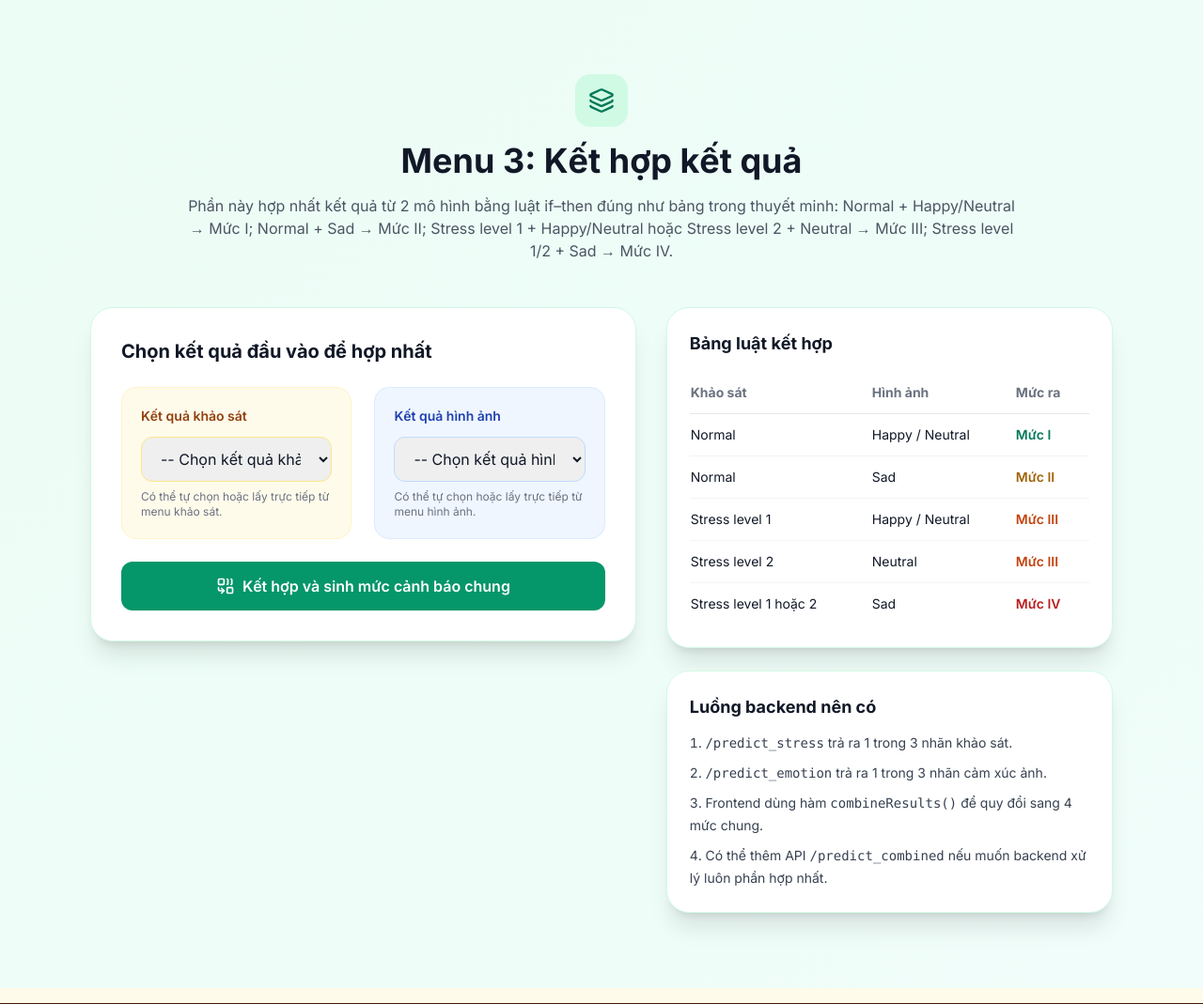
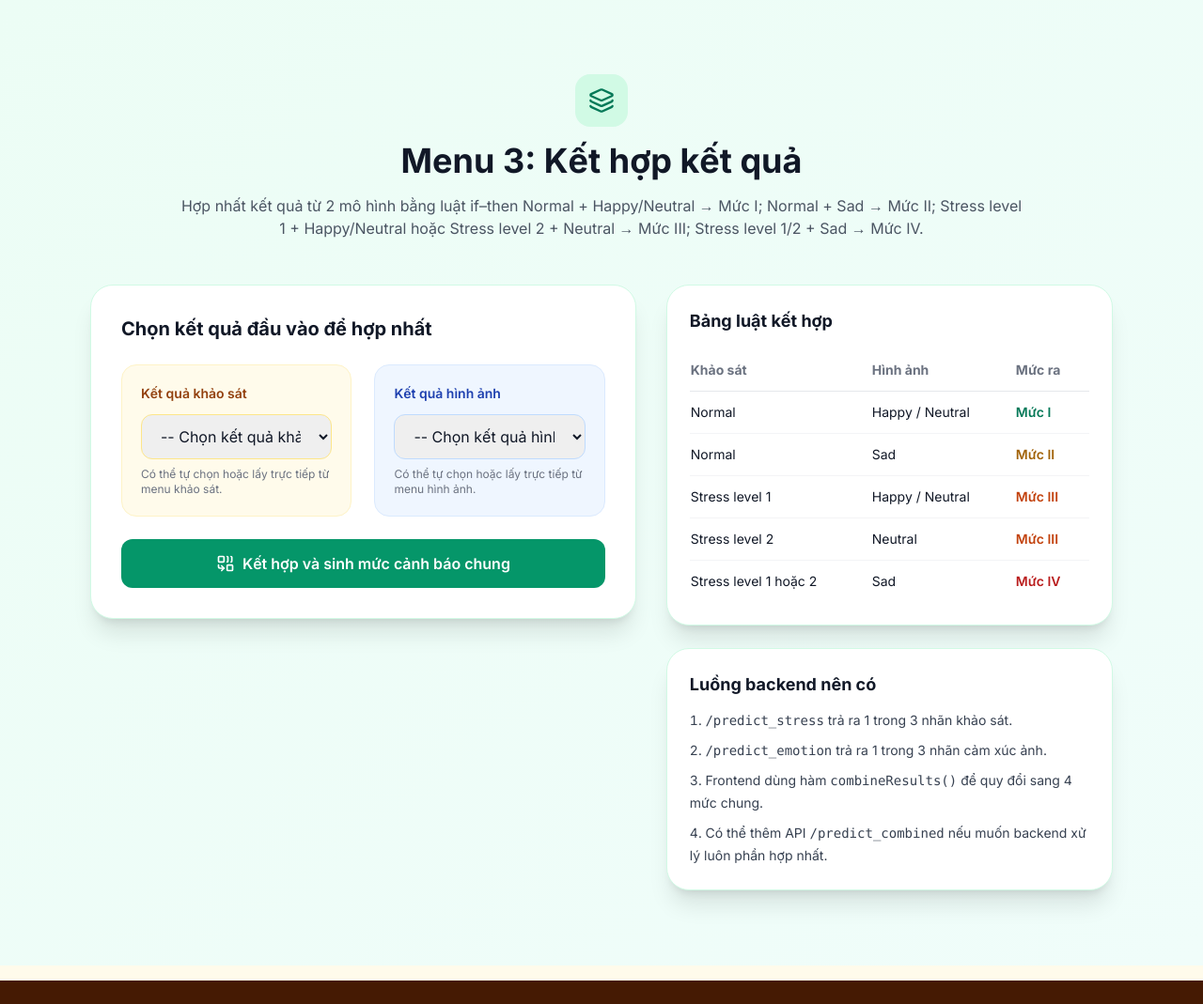
Before and after one commit to nhungnth2505/bmaxs, a Flask app: page / in a window 1280 px wide. Shown: the part 2223-3292 px from the top of the page at 94% size. Run offline with Flask 3, Linux system fonts and the light colour scheme; parts of the project's set-up code (start-up, migrations or seed data) failed here and were passed over; some libraries are stand-ins or nearby versions.

Commit message:
Update index.html

```diff
--- a/templates/index.html
+++ b/templates/index.html
@@ -209,7 +209,7 @@
                                 <i data-lucide="upload" class="w-5 h-5"></i>
                                 Chọn ảnh
                             </button>
-                            <p class="text-sm text-gray-500 mt-3">Ưu tiên ảnh rõ mặt, chính diện, đủ sáng</p>
+                            <p class="text-sm text-gray-500 mt-3"> Ưu tiên ảnh rõ mặt, chính diện, đủ sáng</p>
                             <div id="previewWrapper" class="hidden mt-5">
                                 <img id="previewImage" src="" alt="Ảnh xem trước" class="mx-auto max-h-64 rounded-2xl shadow-sm border border-blue-100">
                             </div>
@@ -261,7 +261,7 @@
                     <i data-lucide="layers-3" class="w-7 h-7 text-emerald-700"></i>
                 </div>
                 <h2 class="text-3xl md:text-4xl font-bold mb-4">Menu 3: Kết hợp kết quả</h2>
-                <p class="text-gray-600 max-w-4xl mx-auto">Phần này hợp nhất kết quả từ 2 mô hình bằng luật if–then đúng như bảng trong thuyết minh: Normal + Happy/Neutral → Mức I; Normal + Sad → Mức II; Stress level 1 + Happy/Neutral hoặc Stress level 2 + Neutral → Mức III; Stress level 1/2 + Sad → Mức IV.</p>
+                <p class="text-gray-600 max-w-4xl mx-auto">Hợp nhất kết quả từ 2 mô hình bằng luật if–then Normal + Happy/Neutral → Mức I; Normal + Sad → Mức II; Stress level 1 + Happy/Neutral hoặc Stress level 2 + Neutral → Mức III; Stress level 1/2 + Sad → Mức IV.</p>
             </div>
 
             <div class="grid lg:grid-cols-[1.1fr_0.9fr] gap-8 items-start">
```
